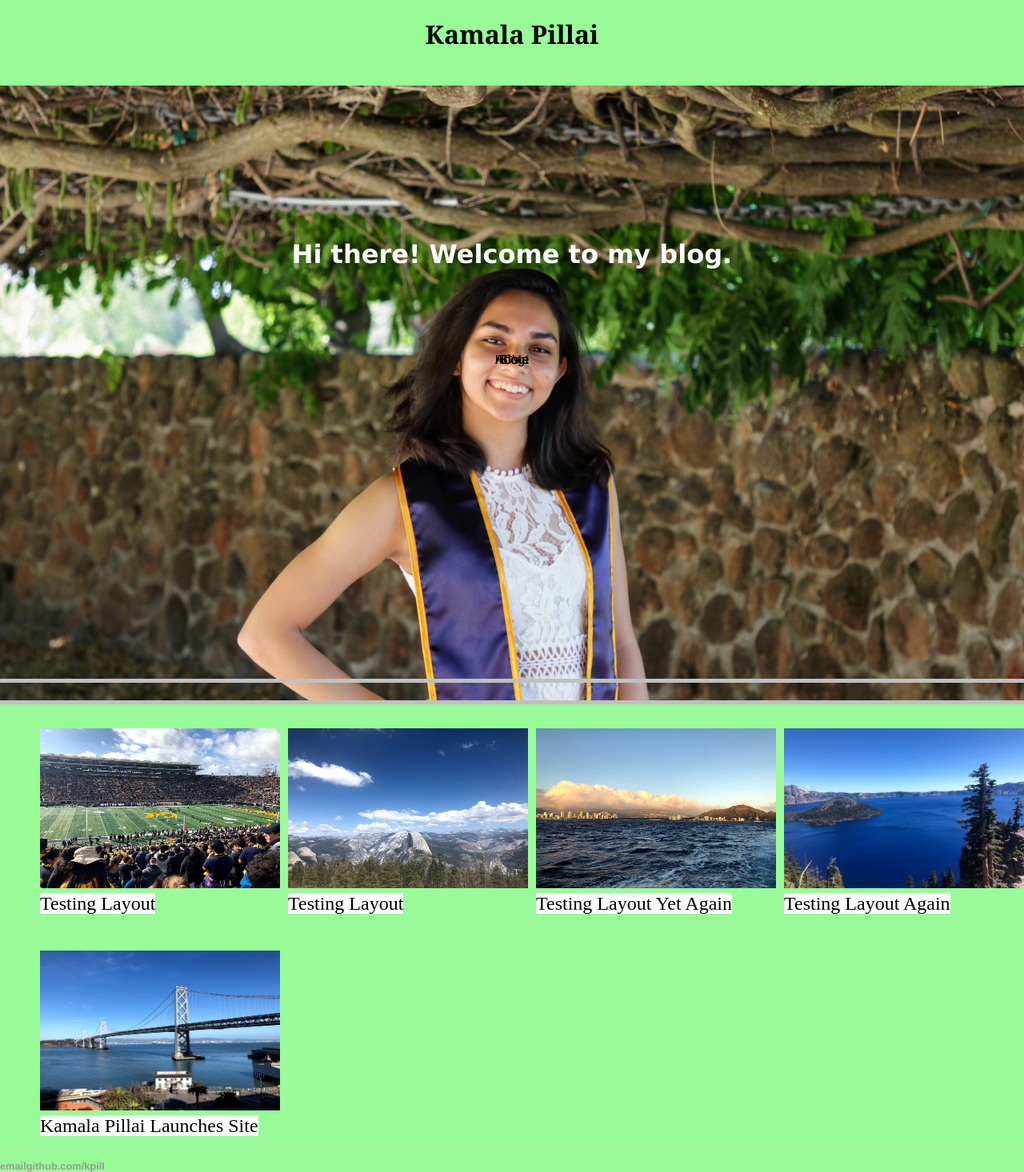
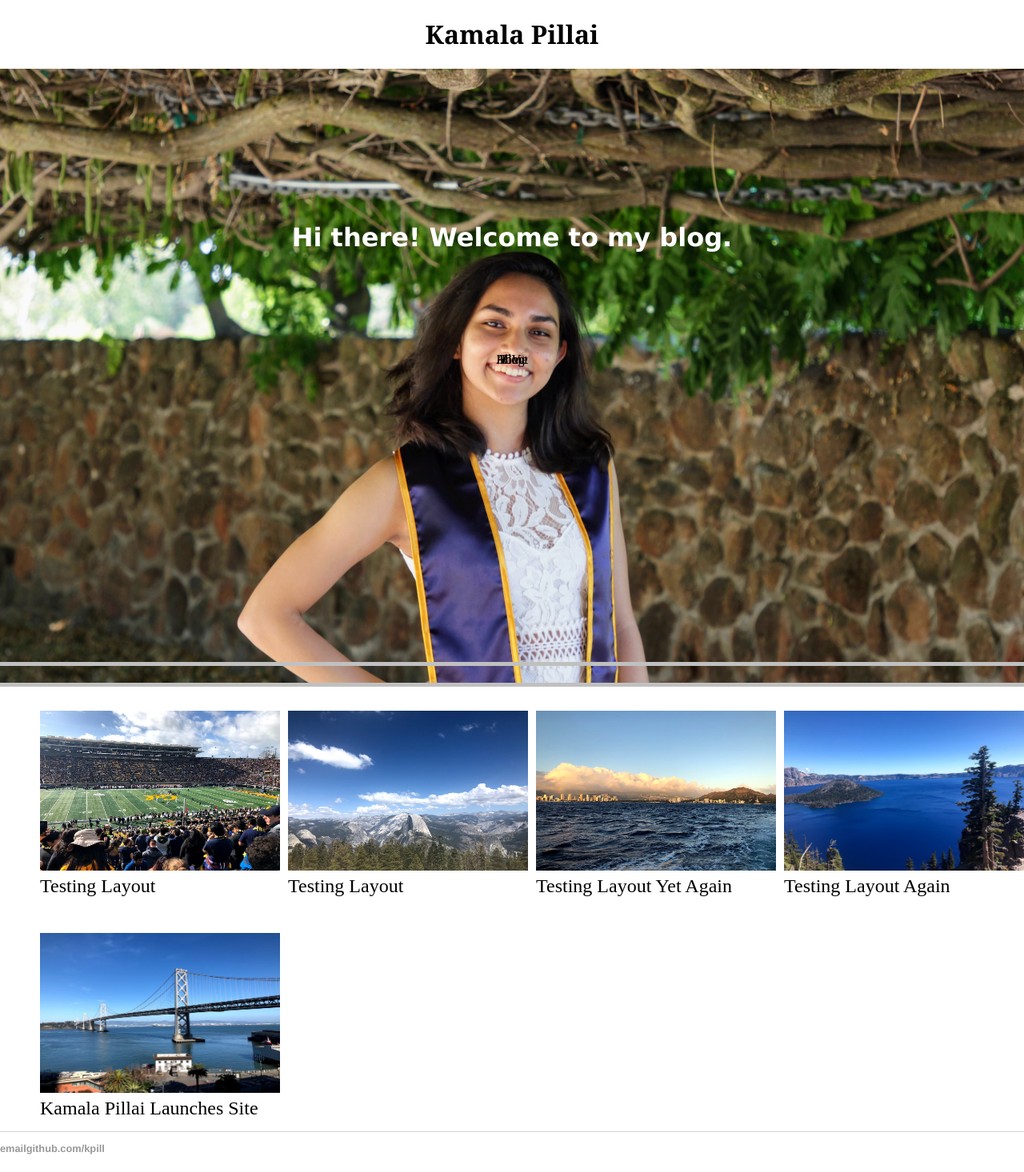
Before and after one commit to kpill/kpill.github.io, a Jekyll site: the page built from index.html, in a window 1280 px wide. Shown: the whole page at 80% size. Built offline with Jekyll 4.4.1, drawn with Linux system fonts in a browser that asks for light colours; after the commit the page ends 1444 px from its top, so only the background shows below that.

Commit message:
Update main.css

```diff
--- a/css/main.css
+++ b/css/main.css
@@ -24,7 +24,7 @@
 
 body {
     margin: auto;
-    background-color: paleGreen;
+    background-color: white;
 }
 
 footer ul {
@@ -34,13 +34,13 @@
     font-weight: bold;
 }
 
-nav {
+nav ul {
     font-family:'Helvetica', 'Arial', 'Sans-Serif';
-	padding: 0;
-	margin: 0;
+    padding: 0;
+    margin: 0;
     list-style-type: none;
     overflow: hidden;
-    background-color: peru;
+    background-color: lightGreen;
     width: 100vw;
 }
 
```
